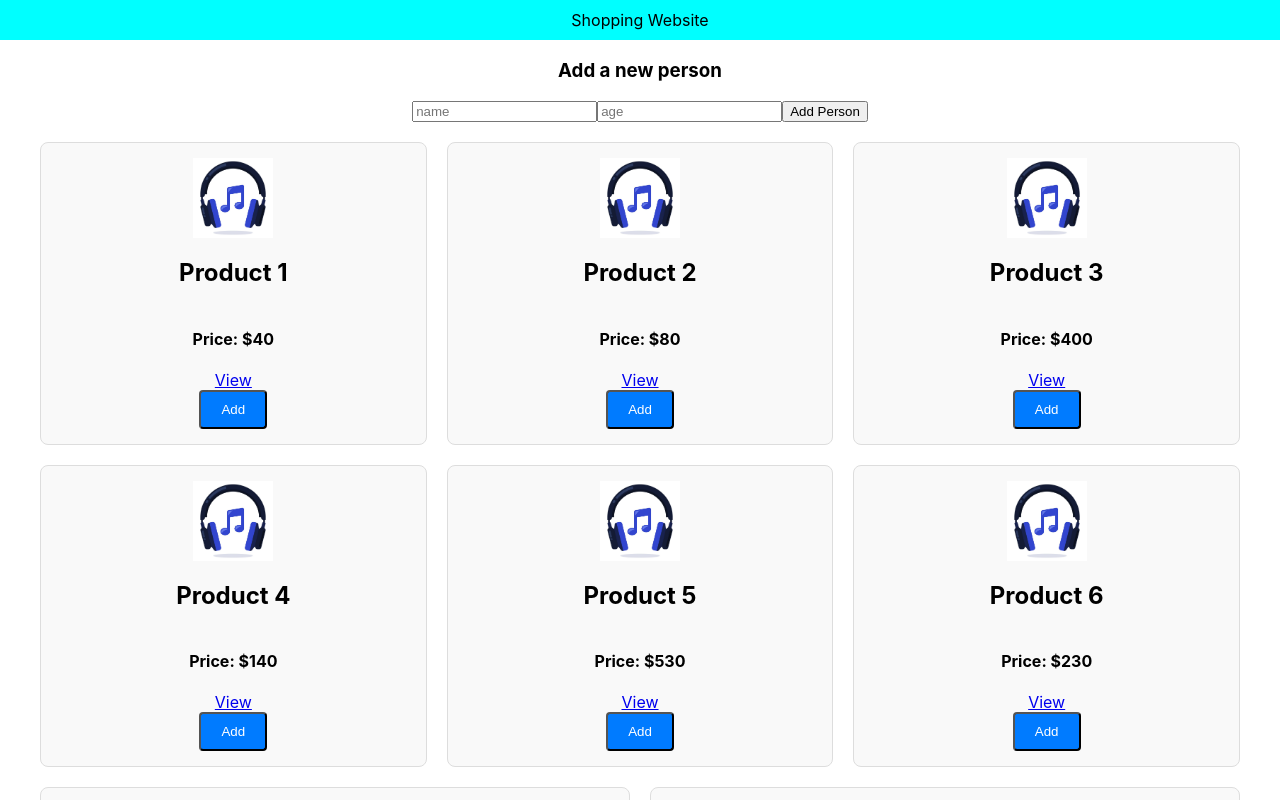
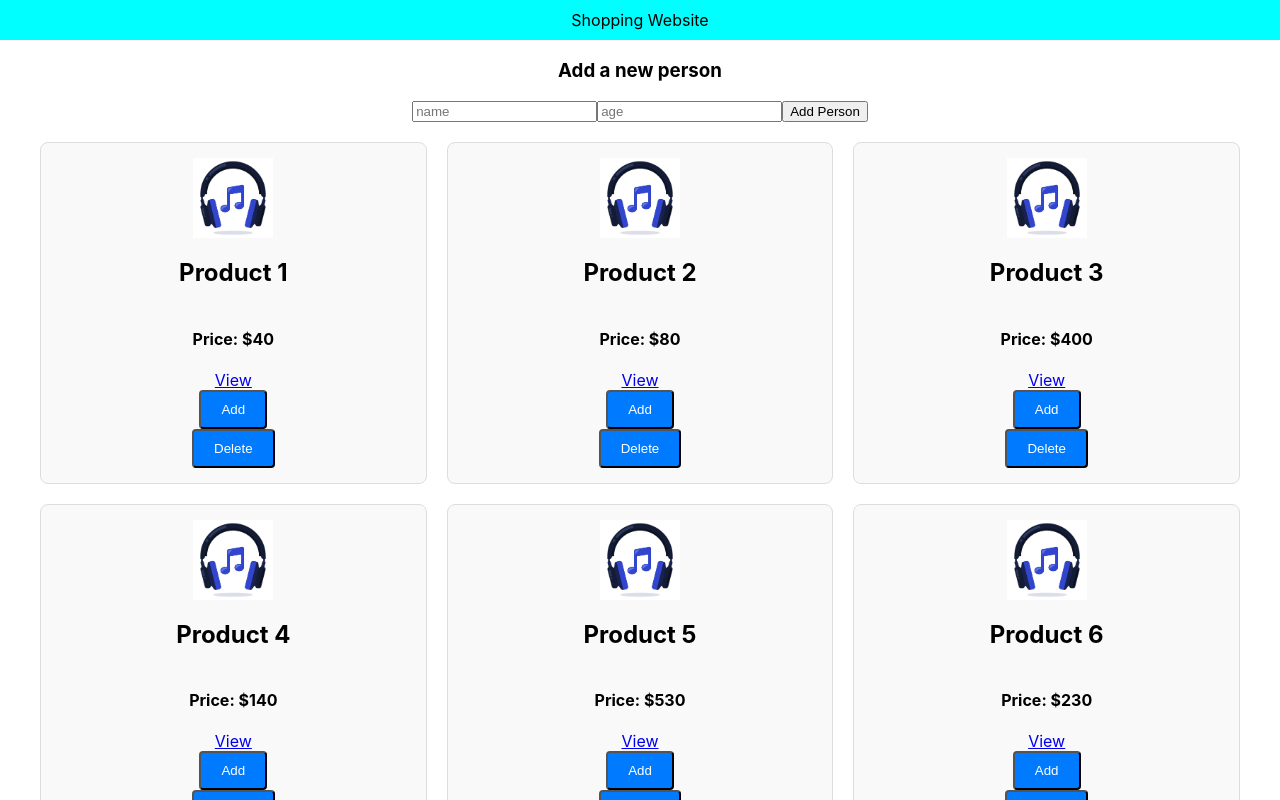
Before and after one commit to PrathamArora27/Shopping-cart, a React (Create React App) app in the folder shopping-cart-app/: page / in a window 1280 px wide. Shown: the top 800 px of the page. Built offline with nearby package versions, Linux system fonts and the light colour scheme.

Commit message:
Delete functionality added

```diff
--- a/shopping-cart-app/src/App.js
+++ b/shopping-cart-app/src/App.js
@@ -42,6 +42,11 @@ function App() {
     setProd([...prod,newProd])
   }
 
+  //deleting elements
+  const deletePeople= (itemm)=> {
+    setProd(prod.filter((e)=>e !== itemm))
+  }
+
   return (
     <Router>
       <div className="App">
@@ -52,7 +57,7 @@ function App() {
             element={
               <div className="main-container">
                 <NewProduct addNewprod={addNewprod} prod={prod}/>
-                <CartItems products={prod} addLogic={addFunc} />
+                <CartItems products={prod} addLogic={addFunc} deletePeople={deletePeople}  />
                 <CartBox items={arr} Total={Total} />
               </div>
             }
--- a/shopping-cart-app/src/components/CartItems.js
+++ b/shopping-cart-app/src/components/CartItems.js
@@ -3,7 +3,7 @@ import '../styling/CartItem.css';
 import { Link } from 'react-router-dom';
 import image from '../images/headphone.jpg';
 
-const CartItems = ({ products, addLogic }) => {
+const CartItems = ({ products, addLogic,deletePeople }) => {
   return (
     <div className="cart-items-container">
       <ul className="cart-items-list">
@@ -14,6 +14,7 @@ const CartItems = ({ products, addLogic }) => {
             <h4>Price: ${product.Price}</h4>
             <Link to={`/product/${product.prodID}`}>View</Link>
             <button onClick={() => addLogic(product)}>Add</button>
+            <button onClick={() => deletePeople(product)}>Delete</button>
           </li>
         ))}
       </ul>
```
